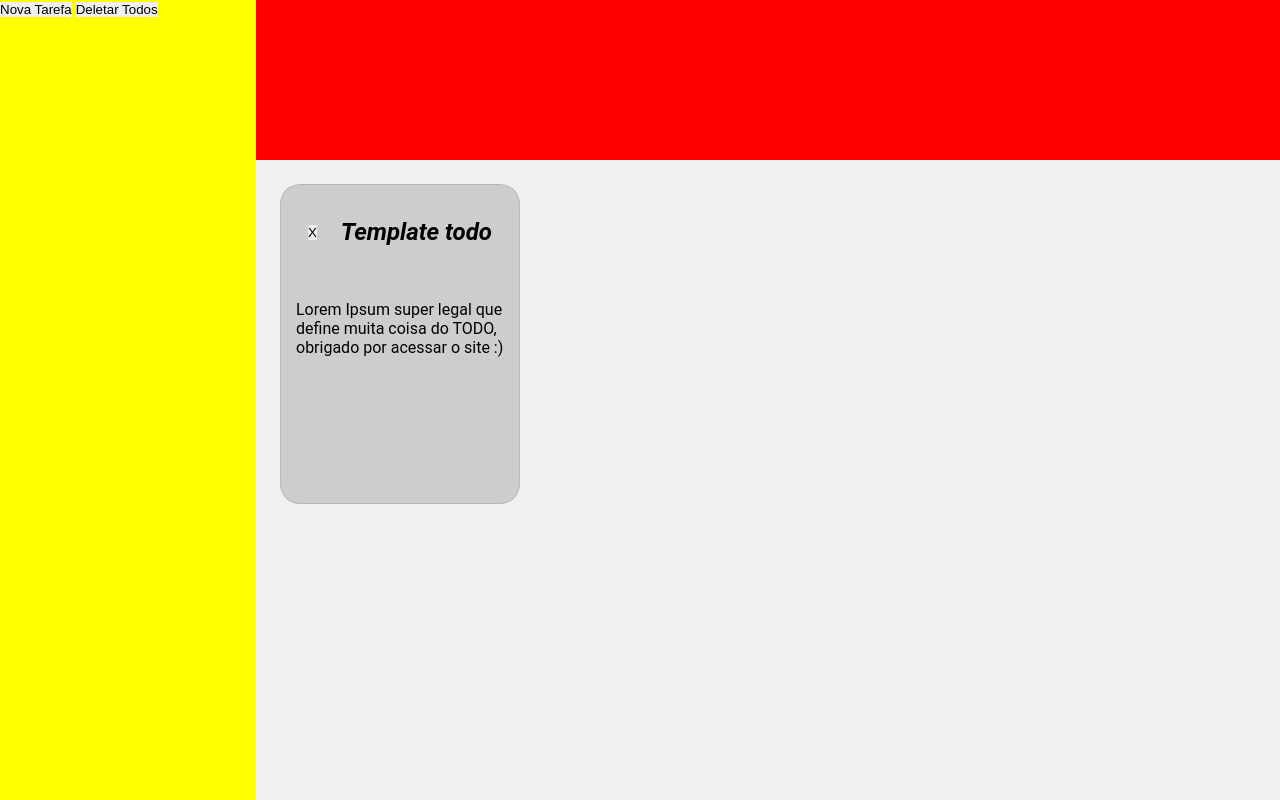
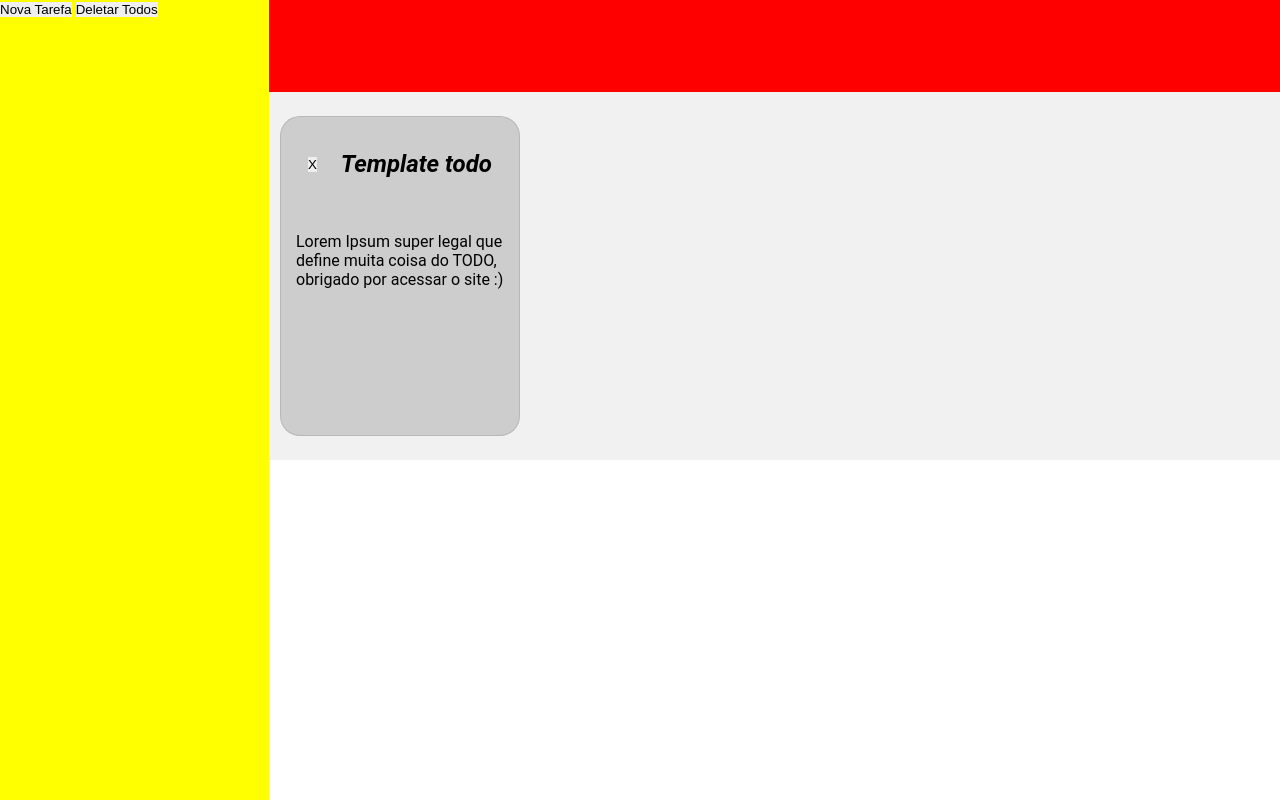
Before and after one commit to DaviLimS/flying-todo-list, a website built with webpack: page src/template.html in a window 1280 px wide. Built offline with nearby package versions, Linux system fonts and the light colour scheme.

Commit message:
I sticked the sidebar

```diff
--- a/src/modules/dom.js
+++ b/src/modules/dom.js
@@ -1,9 +1,6 @@
 import { savedTODOs } from "./storage.js";
 import { createAnTodo } from "./todoManager.js";
 
-/**
- * apagar objetos
- */
 const main = document.querySelector('.main');
 
 const cardFactory = (info, index) => {
--- a/src/style.css
+++ b/src/style.css
@@ -6,10 +6,11 @@
 
 body {
     width: 100vw;
-    height: 100vh;
+    height: 100%;
     display: grid;
     grid-template-columns: repeat(5, 1fr);
     grid-template-rows: repeat(5, 1fr);
+    overflow-x: hidden;
 }
 
 .header {
@@ -31,9 +32,10 @@
 }
 
 .sidebar {
+    position: fixed;
     background-color: yellow;
-    width: 100%;
-    height: 100%;
+    width: 21%;
+    height: 100vh;
     grid-column: 1 / 2;
     grid-row: 1 / 6;
 }
--- a/src/template.html
+++ b/src/template.html
@@ -30,8 +30,10 @@
         </dialog>
      </main>
      <aside class="sidebar">
-        <button class="open-modal">Nova Tarefa</button>
-        <button class="delete-All">Deletar Todos</button>
+        <div class="sidebarButtons">
+            <button class="open-modal">Nova Tarefa</button>
+            <button class="delete-All">Deletar Todos</button>
+        </div>
      </aside>
 </body>
 </html>
```
